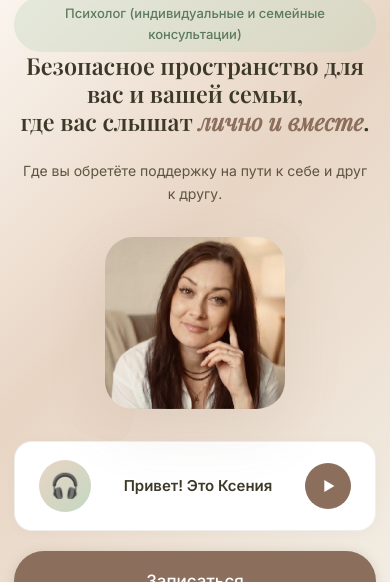
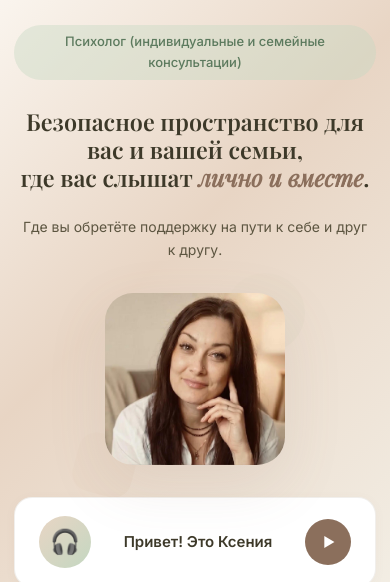
Before and after one commit to r79116045-arch/ksusha-site, a plain HTML site: page index.html in a window 390 px wide. Shown: the part 71-653 px from the top of the page. Drawn offline with Linux system fonts and the light colour scheme.

Commit message:
Главная (мобилка): пустая строка до и после строки «Психолог…»; О СЕБЕ вернул
Co-Authored-By: Claude <noreply@anthropic.com>

```diff
--- a/index.html
+++ b/index.html
@@ -285,7 +285,7 @@
     .hero-bottom{grid-column:1;grid-row:auto}
     .hero h1{font-size:clamp(26px,6vw,36px)}
     .hero p.subtitle{margin:0 auto;font-size:15px}
-    .hero-badge{top:0;margin-bottom:0}
+    .hero-badge{top:0;margin-top:28px;margin-bottom:28px}
     .voice-block{margin:0 auto 20px;max-width:100%}
     .hero-actions{justify-content:center}
     .hero-image{max-width:240px;margin:0 auto}
@@ -412,7 +412,7 @@
       <div class="about-photo"><img src="ksusha-blog.jpg" alt="Ксения Журавлёва"></div>
       <div class="about-text">
         <div class="section-label">Обо мне</div>
-        <h2 class="section-title">Ксения Журавлёва<br><br><span style="font-size:0.55em;font-weight:500;color:#8B6F5C;letter-spacing:0.12em">ПСИХОЛОГ</span><br><br></h2>
+        <h2 class="section-title">Ксения Журавлёва<br><span style="font-size:0.55em;font-weight:500;color:#8B6F5C;letter-spacing:0.12em">ПСИХОЛОГ</span></h2>
         <p>Мой путь в психологию начался с личного опыта: отношений, в которых было много контроля, манипуляций и нарушенных границ. Я стала разбираться — и это стало профессией. Сегодня я помогаю людям возвращаться к себе.</p>
         <p>Я не оцениваю, не осуждаю и не спрашиваю «почему вы это терпели». Вместе мы будем бережно разбираться в вашей ситуации и искать опору, которая поможет принимать решения, подходящие именно вам. Работаю в мультимодальном подходе: КПТ, системная семейная терапия, EFT, нарративная терапия, ACT.</p>
         <div class="about-highlights">
```
